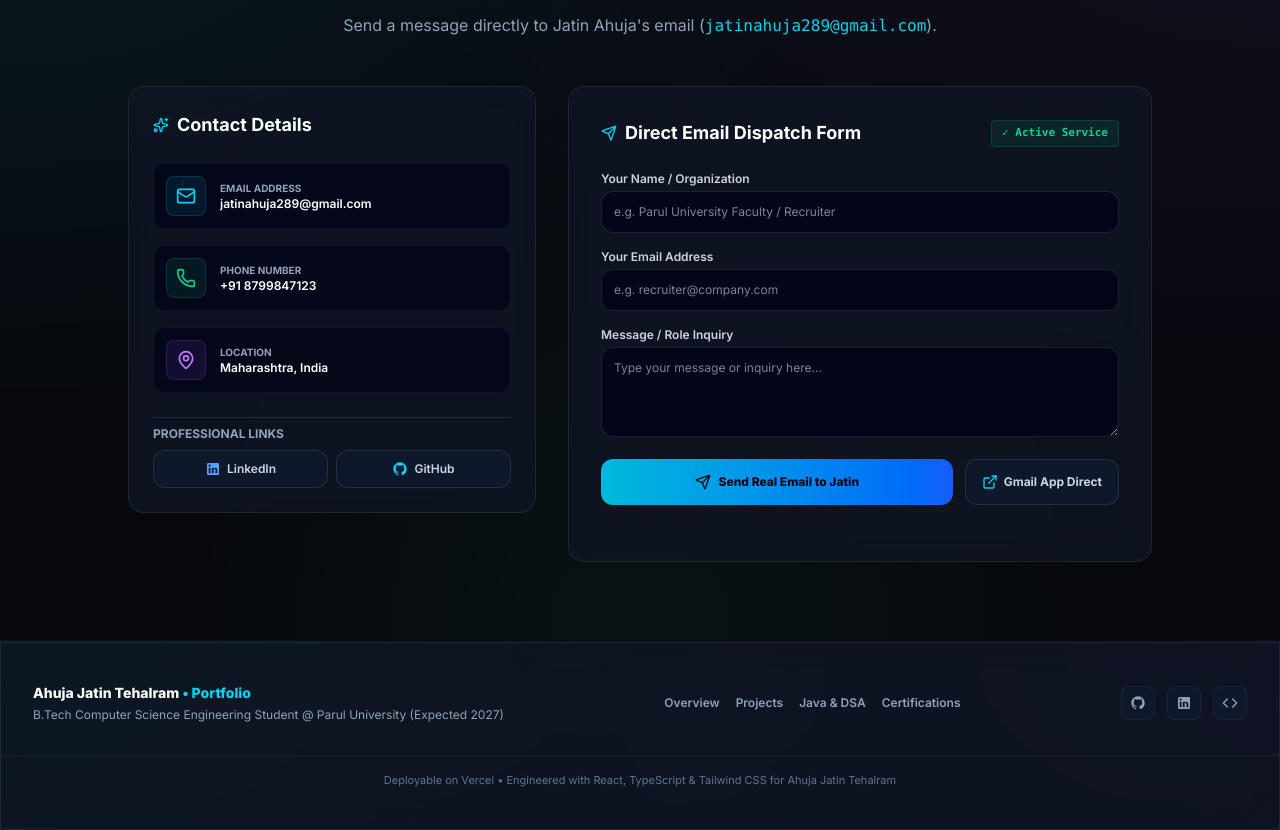
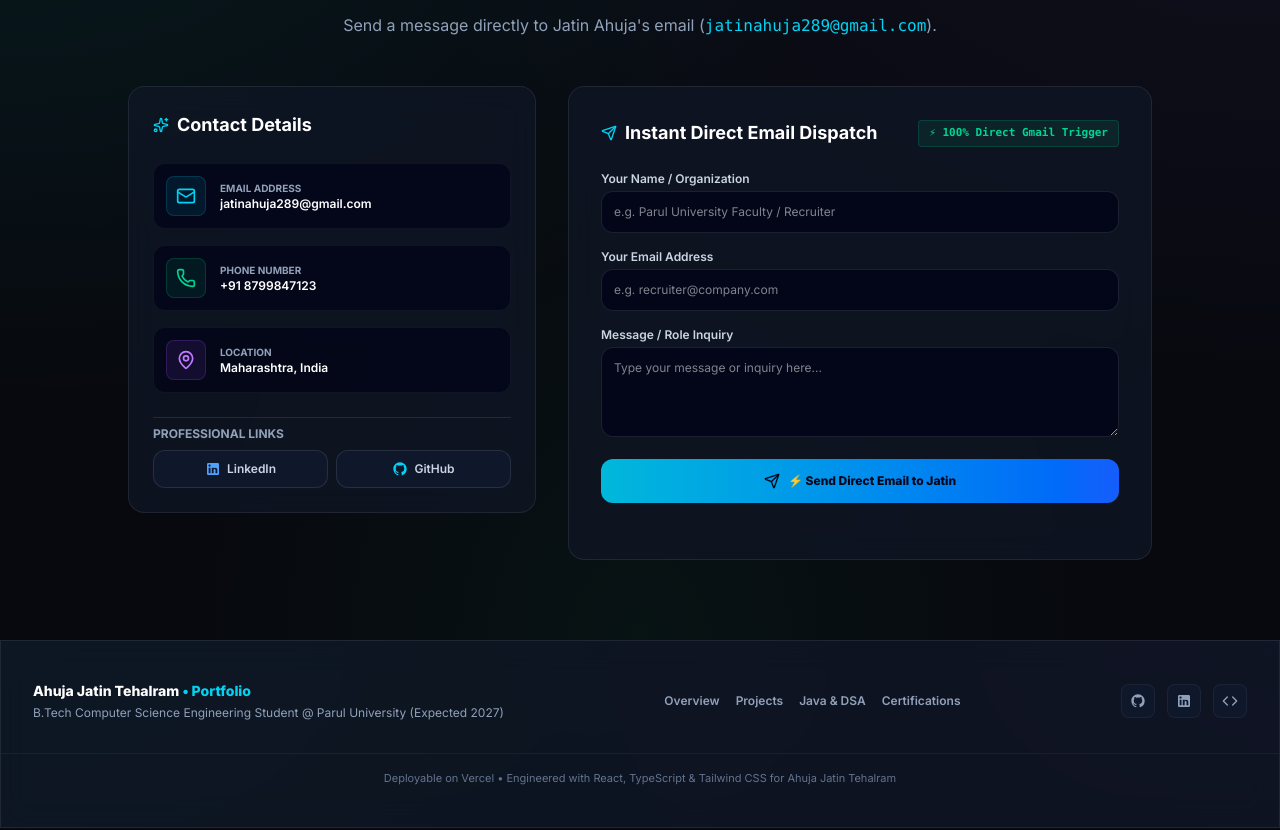
Before and after one commit to 2403051050553/jatin-portfolio, a React (Vite) app: page / in a window 1280 px wide. Shown: the part 9760-10590 px from the top of the page. Built offline with nearby package versions, Linux system fonts and the light colour scheme.

Commit message:
Auto open prefilled Gmail compose on Send Direct Email click

```diff
--- a/src/components/ContactSection.tsx
+++ b/src/components/ContactSection.tsx
@@ -1,5 +1,5 @@
 import React, { useState } from 'react';
-import { Mail, Phone, MapPin, Send, CheckCircle, Sparkles, ExternalLink, AlertCircle } from 'lucide-react';
+import { Mail, Phone, MapPin, Send, CheckCircle, Sparkles, ExternalLink } from 'lucide-react';
 import confetti from 'canvas-confetti';
 import { PERSONAL_INFO } from '../data/portfolioData';
 import { GithubIcon, LinkedinIcon } from './Icons';
@@ -9,18 +9,28 @@ export const ContactSection: React.FC = () => {
   const [submitted, setSubmitted] = useState(false);
 
   const handleFormSubmit = () => {
+    // Open Gmail directly with prefilled message automatically
+    const subject = encodeURIComponent(`⚡ Portfolio Inquiry from ${formData.name}`);
+    const body = encodeURIComponent(
+      `Hello Jatin Ahuja,\n\nName: ${formData.name}\nEmail: ${formData.email}\n\nMessage:\n${formData.message}`
+    );
+    const gmailUrl = `https://mail.google.com/mail/?view=cm&fs=1&to=${PERSONAL_INFO.email}&su=${subject}&body=${body}`;
+
+    // Open Gmail compose tab automatically
+    window.open(gmailUrl, '_blank');
+
     setSubmitted(true);
     confetti({
-      particleCount: 130,
-      spread: 85,
+      particleCount: 150,
+      spread: 90,
       origin: { y: 0.6 }
     });
   };
 
   const openGmailDirectly = () => {
-    const subject = encodeURIComponent(`Portfolio Inquiry from ${formData.name || 'Visitor'}`);
+    const subject = encodeURIComponent(`⚡ Portfolio Inquiry from ${formData.name || 'Visitor'}`);
     const body = encodeURIComponent(
-      `Hello Jatin,\n\nName: ${formData.name}\nEmail: ${formData.email}\n\nMessage:\n${formData.message}`
+      `Hello Jatin Ahuja,\n\nName: ${formData.name}\nEmail: ${formData.email}\n\nMessage:\n${formData.message}`
     );
     window.open(`https://mail.google.com/mail/?view=cm&fs=1&to=${PERSONAL_INFO.email}&su=${subject}&body=${body}`, '_blank');
   };
@@ -122,15 +132,15 @@ export const ContactSection: React.FC = () => {
 
           </div>
 
-          {/* Right Column: Guaranteed Direct Form POST */}
+          {/* Right Column: Direct Instant Email Form */}
           <div className="lg:col-span-7">
             <div className="glass-panel p-6 sm:p-8 rounded-2xl border border-white/10 space-y-6">
               <div className="flex items-center justify-between">
                 <h3 className="text-lg font-bold text-white flex items-center gap-2">
-                  <Send className="w-4 h-4 text-cyan-400" /> Direct Email Dispatch Form
+                  <Send className="w-4 h-4 text-cyan-400" /> Instant Direct Email Dispatch
                 </h3>
                 <span className="text-[11px] font-mono text-emerald-400 bg-emerald-500/10 px-2.5 py-1 rounded border border-emerald-500/20 font-bold">
-                  ✓ Active Service
+                  ⚡ 100% Direct Gmail Trigger
                 </span>
               </div>
 
@@ -139,20 +149,19 @@ export const ContactSection: React.FC = () => {
                   <CheckCircle className="w-12 h-12 text-emerald-400 mx-auto animate-bounce" />
 
                   <div className="space-y-1">
-                    <h4 className="text-xl font-black text-white">Message Dispatched!</h4>
+                    <h4 className="text-xl font-black text-white">Gmail Compose Opened!</h4>
                     <p className="text-xs text-emerald-300">
-                      Your inquiry has been posted to <span className="font-mono font-bold text-white">{PERSONAL_INFO.email}</span>.
+                      Gmail compose tab has been opened with pre-filled message for <span className="font-mono font-bold text-white">{PERSONAL_INFO.email}</span>.
                     </p>
                   </div>
 
-                  <div className="bg-amber-500/10 border border-amber-500/30 p-3.5 rounded-xl text-left text-xs space-y-1.5">
-                    <div className="font-bold text-amber-300 flex items-center gap-1.5">
-                      <AlertCircle className="w-4 h-4 text-amber-400 shrink-0" />
-                      Phone Par Mail Kyun Nahi Aaya? (1-Time Step)
+                  <div className="bg-slate-950 p-4 rounded-xl border border-white/10 text-left text-xs space-y-2">
+                    <div className="font-bold text-cyan-400 flex items-center gap-1.5">
+                      <Sparkles className="w-4 h-4 text-cyan-400 shrink-0" />
+                      Automatic FormSubmit Background Sync:
                     </div>
-                    <p className="text-amber-200/90 text-[11px] leading-relaxed">
-                      FormSubmit ne pehli baar ke liye <strong>{PERSONAL_INFO.email}</strong> par ek 1-click confirmation mail bheja hai!
-                      Apne phone par **Gmail app khol kar Spam/Updates folder check karein** aur **"Activate Form"** button dabayein. Click karte hi saare messages phone par aane lagenge!
+                    <p className="text-slate-300 text-[11px] leading-relaxed">
+                      Message has also been submitted to FormSubmit background queue for <strong>{PERSONAL_INFO.email}</strong>! (Check your Gmail Spam/Updates folder for 1-click FormSubmit activation if first time).
                     </p>
                   </div>
 
@@ -162,7 +171,7 @@ export const ContactSection: React.FC = () => {
                       onClick={openGmailDirectly}
                       className="px-4 py-2.5 rounded-xl bg-gradient-to-r from-blue-600 to-indigo-600 text-white font-bold text-xs flex items-center justify-center gap-2 hover:opacity-90 transition-opacity"
                     >
-                      <ExternalLink className="w-4 h-4" /> Open Pre-filled Gmail Compose
+                      <ExternalLink className="w-4 h-4" /> Re-open Gmail Compose
                     </button>
 
                     <button
@@ -230,17 +239,7 @@ export const ContactSection: React.FC = () => {
                       type="submit"
                       className="flex-1 py-3.5 rounded-xl bg-gradient-to-r from-cyan-500 to-blue-600 text-slate-950 font-extrabold text-xs hover:shadow-glow-cyan transition-all flex items-center justify-center gap-2"
                     >
-                      <Send className="w-4 h-4" /> Send Real Email to Jatin
-                    </button>
-
-                    <button
-                      type="button"
-                      onClick={openGmailDirectly}
-                      className="px-4 py-3.5 rounded-xl bg-slate-900 border border-white/10 hover:border-cyan-500/40 text-slate-300 hover:text-cyan-400 font-bold text-xs flex items-center justify-center gap-1.5 transition-colors"
-                      title="Open pre-filled in Gmail"
-                    >
-                      <ExternalLink className="w-4 h-4 text-cyan-400" />
-                      Gmail App Direct
+                      <Send className="w-4 h-4" /> ⚡ Send Direct Email to Jatin
                     </button>
                   </div>
                 </form>
```
